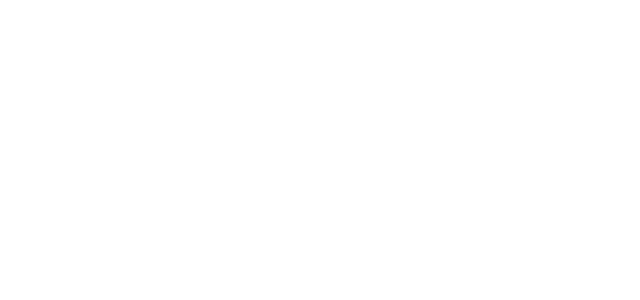
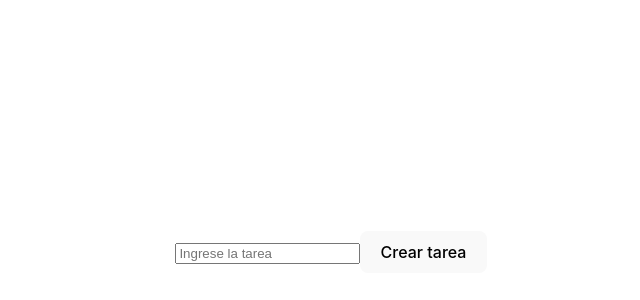
Before and after one commit to MaJoReGo/CreateTaskMJ, a React (Vite) app: page / in a window 1280 px wide. Shown: the part 148-448 px from the top of the page, without its empty margins (309-949 px from the left). Built offline with nearby package versions, Linux system fonts and the light colour scheme.

Commit message:
codigo funcional para agregar tareas

```diff
--- a/src/components/CreateTask/CreateTask.jsx
+++ b/src/components/CreateTask/CreateTask.jsx
@@ -1,8 +1,29 @@
-import React from 'react';
+import React, { useState } from 'react';
 
 export const CreateTask = () => {
-    return(
-    <>
-    </>
-    )
-}
+    const [tasks, setTasks] = useState([]);
+    const [newTask, setNewTask] = useState('');
+
+    const handleInputChange = (event) => {
+        setNewTask(event.target.value);
+    };
+
+    const handleAddTask = () => {
+        if (newTask.trim() !== '') {
+            setTasks([...tasks, newTask]);
+            setNewTask('');
+        }
+    };
+
+    return (
+        <>
+         <input value={newTask} onChange={handleInputChange} placeholder='Ingrese la tarea' type="text"/>
+            <button onClick={handleAddTask}>Crear tarea</button>
+            {tasks.map((task, index) => (
+                <div key={index}>
+                <h2>{task}</h2>
+                </div>
+            ))}
+        </>
+    );
+};
```
